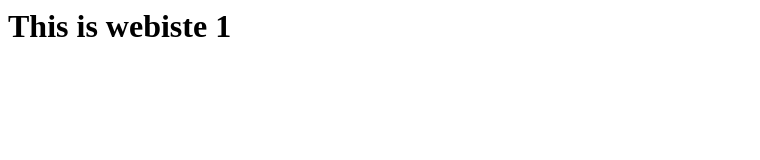
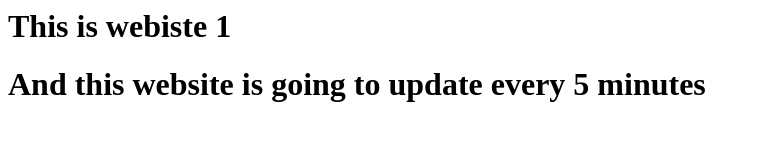
Before and after one commit to shubhDev1/web-site1, a plain HTML site: page index.html in a window 1280 px wide. Shown: the whole page, without its empty margins (0-760 px from the left). Drawn offline with Linux system fonts and the light colour scheme.

Commit message:
Update index.html

```diff
--- a/index.html
+++ b/index.html
@@ -1,3 +1,4 @@
 <html>
   <h1>This is webiste 1</h1>
+  <h1>And this website is going to update every 5 minutes</h1>
 </html>
```
